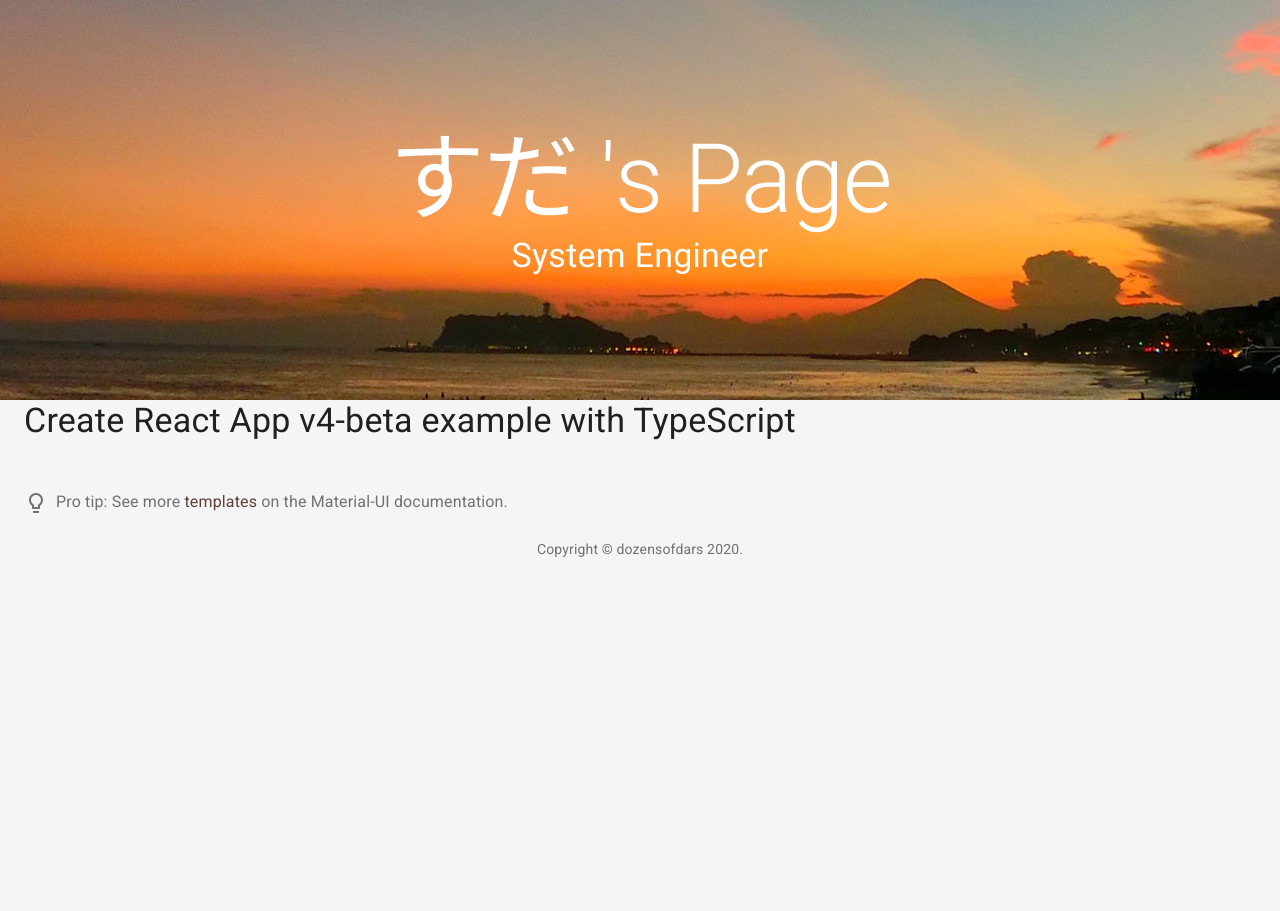
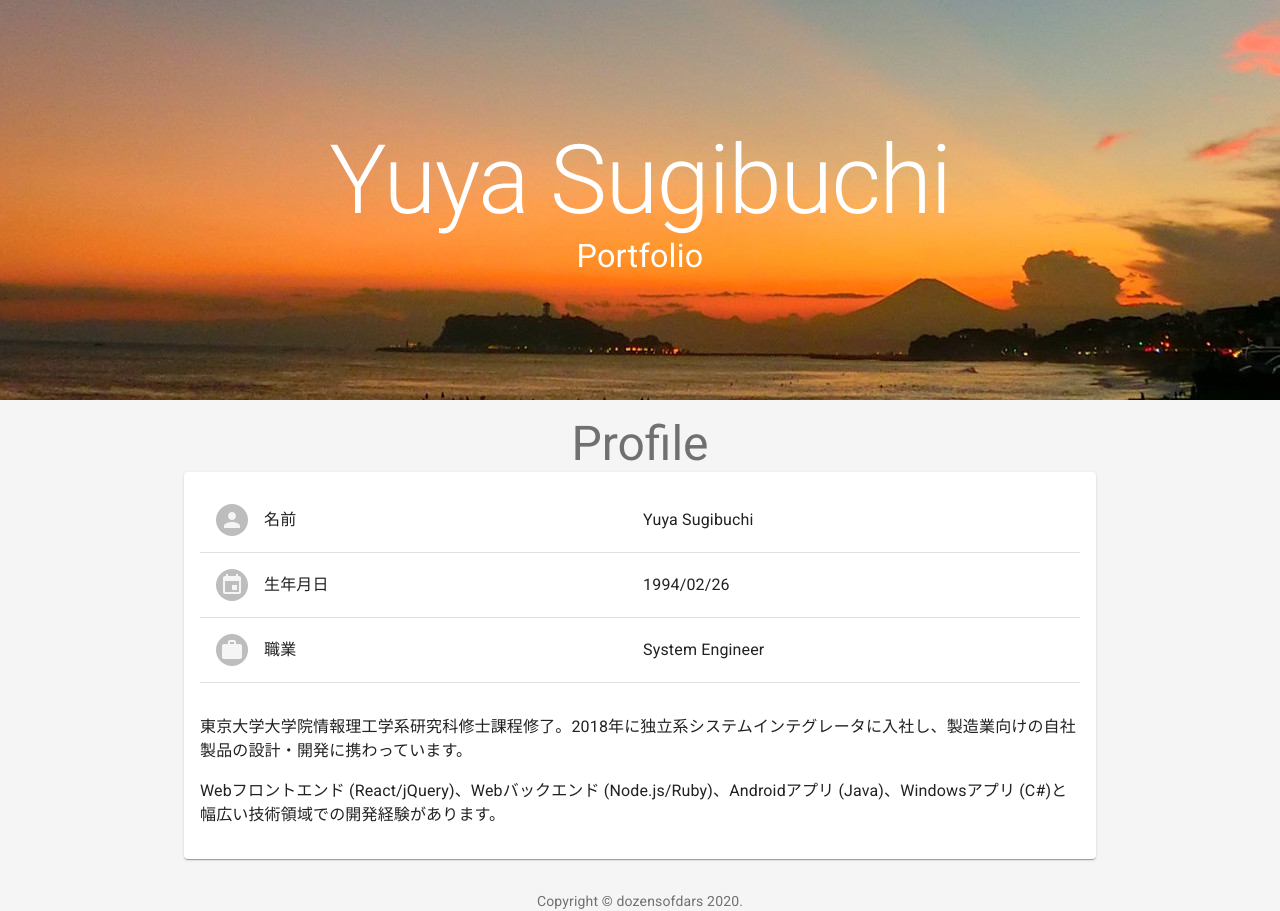
Before and after one commit to dozensofdars/portfolio, a React (Create React App) app: page / in a window 1280 px wide. Before the commit the page ends 800 px from the top, so only its background shows below. Built offline with nearby package versions, Linux system fonts and the light colour scheme.

Commit message:
create profile

```diff
--- a/public/index.html
+++ b/public/index.html
@@ -19,7 +19,7 @@
       work correctly both with client-side routing and a non-root public URL.
       Learn how to configure a non-root public URL by running `npm run build`.
     -->
-    <title>My page</title>
+    <title>Yuya Sugibuchi's Portfolio</title>
     <!-- Fonts to support Material Design -->
     <link rel="stylesheet" href="https://fonts.googleapis.com/css?family=Roboto:300,400,500,700&display=swap" />
   </head>
--- a/src/App.tsx
+++ b/src/App.tsx
@@ -3,15 +3,28 @@ import Container from '@material-ui/core/Container'
 import Content from './components/Content'
 import Header from './components/Header'
 import Copyright from './components/Copyright'
+import { makeStyles, createStyles, Theme } from '@material-ui/core/styles'
 
-const App: React.FC = () => (
+const useStyles = makeStyles((theme: Theme) =>
+  createStyles({
+    container: {
+      marginTop: theme.spacing(2),
+      marginBottom: theme.spacing(2)
+    }
+  })
+)
+
+const App: React.FC = () => {
+  const classes = useStyles()
+  return (
     <>
       <Header />
-    <Container maxWidth="lg">
+      <Container className={classes.container} maxWidth="md">
         <Content />
       </Container>
       <Copyright />
     </>
   )
+}
 
 export default App
--- a/src/components/Content.tsx
+++ b/src/components/Content.tsx
@@ -1,14 +1,25 @@
 import React from 'react'
-import { Box, Typography } from '@material-ui/core'
-import ProTip from './ProTip'
+import { Box } from '@material-ui/core'
+import Profile from './Profile'
+import { makeStyles, createStyles, Theme } from '@material-ui/core/styles'
+import data from '../utils/data'
+import ContentItem from './ContentItem'
 
-const Content: React.FC = () => (
-  <Box>
-    <Typography variant="h4" component="h1" gutterBottom>
-      Create React App v4-beta example with TypeScript
-    </Typography>
-    <ProTip />
-  </Box>
+const useStyles = makeStyles((theme: Theme) =>
+  createStyles({
+    item: { marginBottom: theme.spacing(4) }
+  })
 )
 
+const Content: React.FC = () => {
+  const classes = useStyles()
+  return (
+    <Box>
+      <ContentItem className={classes.item} title={data.profile.title}>
+        <Profile />
+      </ContentItem>
+    </Box>
+  )
+}
+
 export default Content
--- /dev/null
+++ b/src/components/ContentItem.tsx
@@ -0,0 +1,30 @@
+import React from 'react'
+import { Typography, Box, Paper } from '@material-ui/core'
+import { makeStyles, createStyles, Theme } from '@material-ui/core/styles'
+
+const useStyles = makeStyles((theme: Theme) =>
+  createStyles({
+    title: { textAlign: 'center' },
+    paper: { padding: theme.spacing(2) }
+  })
+)
+
+type ContentItemProps = {
+  title: string
+  className?: string
+}
+
+const ContentItem: React.FC<ContentItemProps> = props => {
+  const classes = useStyles()
+  const { className } = props
+  return (
+    <Box className={className}>
+      <Typography className={classes.title} variant="h3" color="textSecondary">
+        {props.title}
+      </Typography>
+      <Paper className={classes.paper}>{props.children}</Paper>
+    </Box>
+  )
+}
+
+export default ContentItem
--- a/src/components/Copyright.tsx
+++ b/src/components/Copyright.tsx
@@ -1,11 +1,14 @@
 import React from 'react'
 import { Typography, Link } from '@material-ui/core'
+import data from '../utils/data'
+
+const copyright = data.copyright
 
 const Copyright: React.FC = () => (
   <Typography variant="body2" color="textSecondary" align="center">
     {'Copyright © '}
-    <Link color="inherit" href="https://github.com/dozensofdars">
-      dozensofdars
+    <Link color="inherit" href={copyright.link}>
+      {copyright.name}
     </Link>{' '}
     {new Date().getFullYear()}
     {'.'}
--- a/src/components/Header.tsx
+++ b/src/components/Header.tsx
@@ -1,17 +1,15 @@
 import React from 'react'
-import header from '../images/header.jpg'
-import { Box, Typography, useMediaQuery } from '@material-ui/core'
-import {
-  makeStyles,
-  createStyles,
-  Theme,
-  useTheme
-} from '@material-ui/core/styles'
+import headerImage from '../images/header.jpg'
+import { Box, Typography } from '@material-ui/core'
+import { makeStyles, createStyles, Theme } from '@material-ui/core/styles'
+import data from '../utils/data'
+
+const header = data.header
 
 const useStyles = makeStyles((theme: Theme) =>
   createStyles({
     header: {
-      backgroundImage: `url(${header})`,
+      backgroundImage: `url(${headerImage})`,
       backgroundRepeat: 'no-repeat',
       backgroundPosition: 'center bottom',
       display: 'flex',
@@ -33,22 +31,14 @@ const useStyles = makeStyles((theme: Theme) =>
 
 const Header: React.FC = () => {
   const classes = useStyles()
-  const theme = useTheme()
-  const mobile = useMediaQuery(theme.breakpoints.down('xs'))
   return (
     <Box className={classes.header}>
       <Box className={classes.headerTextBlock}>
-        <Typography
-          className={classes.headerText}
-          variant={mobile ? 'h3' : 'h1'}
-        >
-          すだ 's Page
+        <Typography className={classes.headerText} variant="h1">
+          {header.title}
         </Typography>
-        <Typography
-          className={classes.headerText}
-          variant={mobile ? 'subtitle1' : 'h4'}
-        >
-          System Engineer
+        <Typography className={classes.headerText} variant="h4">
+          {header.subtitle}
         </Typography>
       </Box>
     </Box>
--- /dev/null
+++ b/src/components/Profile.tsx
@@ -0,0 +1,57 @@
+import React from 'react'
+import {
+  Typography,
+  TableContainer,
+  Table,
+  TableBody,
+  SvgIconProps
+} from '@material-ui/core'
+import { makeStyles, createStyles, Theme } from '@material-ui/core/styles'
+import ProfileRow from './ProfileRow'
+import data from '../utils/data'
+import { Person, Event, Work } from '@material-ui/icons'
+
+const profile = data.profile
+
+const icons: Record<string, (props: SvgIconProps) => JSX.Element> = {
+  Person,
+  Event,
+  Work
+}
+
+const useStyles = makeStyles((theme: Theme) =>
+  createStyles({
+    title: { textAlign: 'center' },
+    paper: { padding: theme.spacing(2) },
+    table: { marginBottom: theme.spacing(4) }
+  })
+)
+
+const Profile: React.FC = () => {
+  const classes = useStyles()
+  return (
+    <>
+      <TableContainer>
+        <Table className={classes.table}>
+          <TableBody>
+            {profile.data.map(item => (
+              <ProfileRow
+                key={item.title}
+                title={item.title}
+                body={item.body}
+                avatarIcon={React.createElement(icons[item.avatarIcon])}
+              />
+            ))}
+          </TableBody>
+        </Table>
+      </TableContainer>
+      {profile.descriptions.map(desc => (
+        <Typography key={desc} paragraph>
+          {desc}
+        </Typography>
+      ))}
+    </>
+  )
+}
+
+export default Profile
--- /dev/null
+++ b/src/components/ProfileRow.tsx
@@ -0,0 +1,42 @@
+import React from 'react'
+import { TableRow, TableCell, Box, Avatar, Typography } from '@material-ui/core'
+import { makeStyles, createStyles, Theme } from '@material-ui/core/styles'
+import { FiberManualRecord as DotIcon } from '@material-ui/icons'
+
+const useStyles = makeStyles((theme: Theme) =>
+  createStyles({
+    titleCell: { display: 'flex', alignItems: 'center' },
+    avatar: {
+      marginRight: theme.spacing(2),
+      width: theme.spacing(4),
+      height: theme.spacing(4)
+    }
+  })
+)
+
+type ProfileRowProps = {
+  avatarIcon?: JSX.Element
+  title: string
+  body: string
+}
+
+const ProfileRow: React.FC<ProfileRowProps> = props => {
+  const classes = useStyles()
+  return (
+    <TableRow>
+      <TableCell>
+        <Box className={classes.titleCell}>
+          <Avatar className={classes.avatar}>
+            {props.avatarIcon || <DotIcon />}
+          </Avatar>
+          <Typography variant="body1">{props.title}</Typography>
+        </Box>
+      </TableCell>
+      <TableCell>
+        <Typography variant="body1">{props.body}</Typography>
+      </TableCell>
+    </TableRow>
+  )
+}
+
+export default ProfileRow
--- a/src/theme.tsx
+++ b/src/theme.tsx
@@ -1,9 +1,10 @@
 import red from '@material-ui/core/colors/red'
-import { createMuiTheme } from '@material-ui/core/styles'
+import { createMuiTheme, responsiveFontSizes } from '@material-ui/core/styles'
 import { brown, amber, grey } from '@material-ui/core/colors'
 
 // A custom theme for this app
-const theme = createMuiTheme({
+const theme = responsiveFontSizes(
+  createMuiTheme({
     palette: {
       primary: {
         main: brown[700]
@@ -19,5 +20,6 @@ const theme = createMuiTheme({
       }
     }
   })
+)
 
 export default theme
--- /dev/null
+++ b/src/utils/data.ts
@@ -0,0 +1,21 @@
+const data = {
+  header: {
+    title: 'Yuya Sugibuchi',
+    subtitle: 'Portfolio'
+  },
+  profile: {
+    title: 'Profile',
+    data: [
+      { avatarIcon: 'Person', title: '名前', body: 'Yuya Sugibuchi' },
+      { avatarIcon: 'Event', title: '生年月日', body: '1994/02/26' },
+      { avatarIcon: 'Work', title: '職業', body: 'System Engineer' }
+    ],
+    descriptions: [
+      '東京大学大学院情報理工学系研究科修士課程修了。2018年に独立系システムインテグレータに入社し、製造業向けの自社製品の設計・開発に携わっています。',
+      'Webフロントエンド (React/jQuery)、Webバックエンド (Node.js/Ruby)、Androidアプリ (Java)、Windowsアプリ (C#)と幅広い技術領域での開発経験があります。'
+    ]
+  },
+  copyright: { name: 'dozensofdars', link: 'https://github.com/dozensofdars' }
+}
+
+export default data
```
Lines whose indentation alone changed are shown as unchanged.
